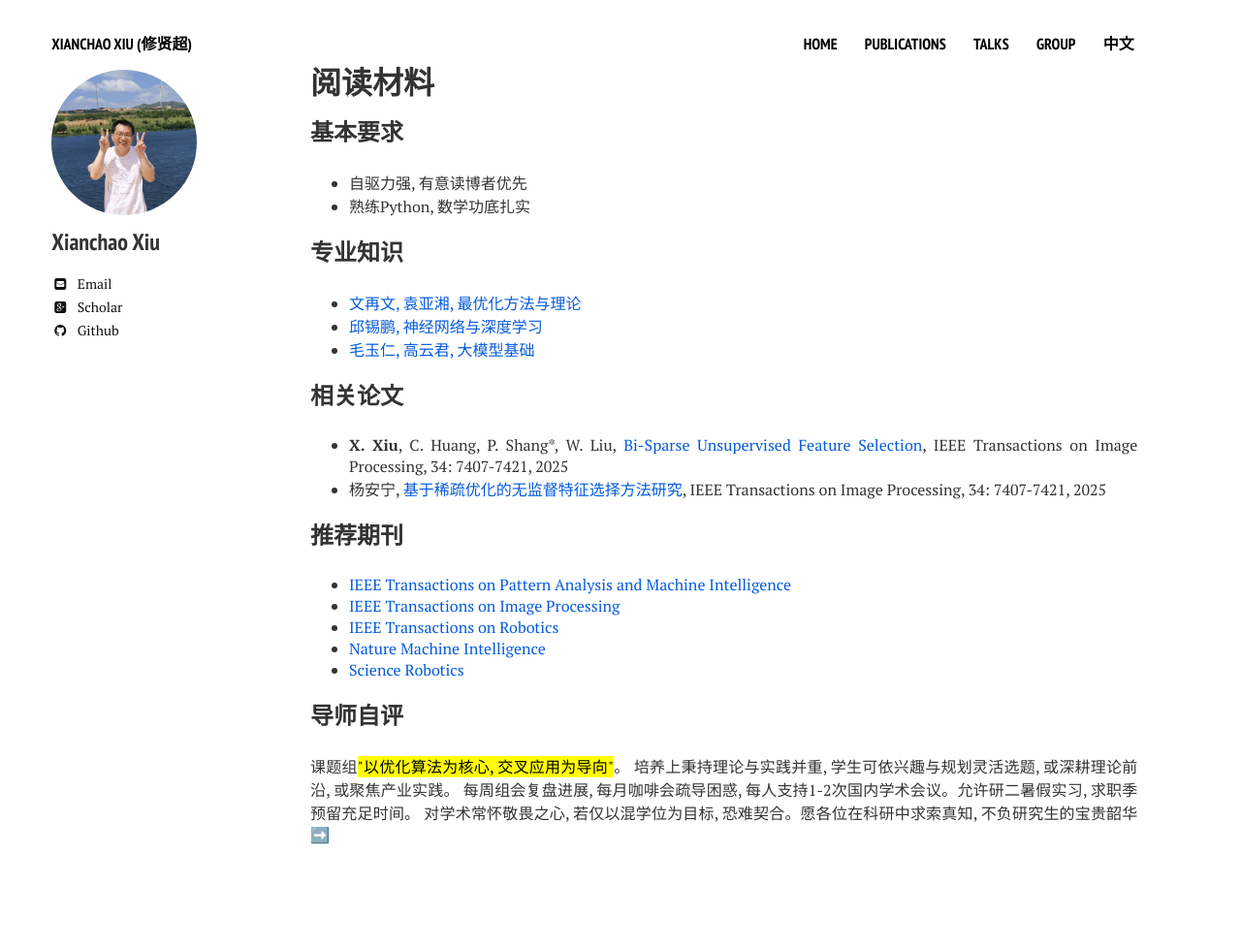
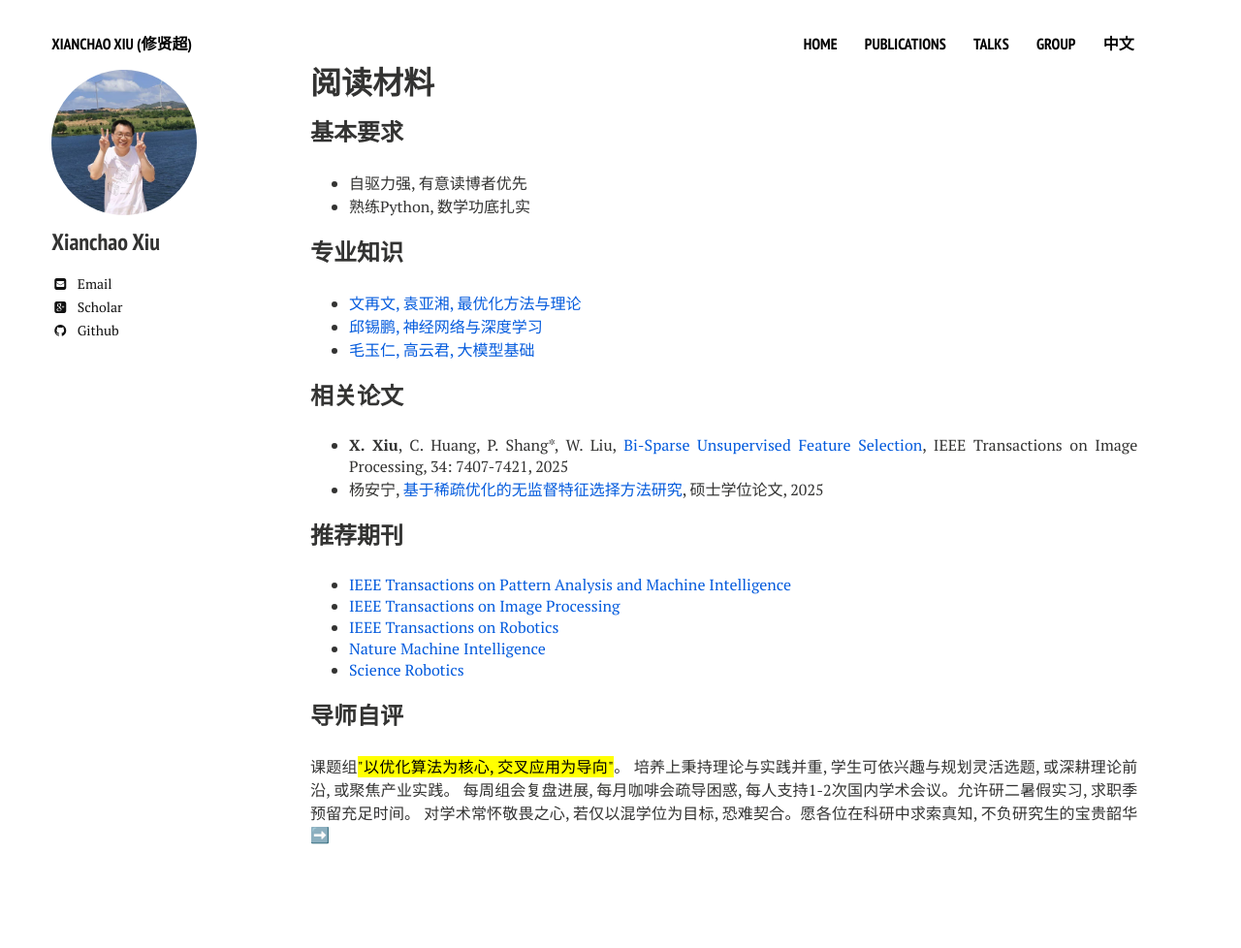
Before and after one commit to xianchaoxiu/xianchaoxiu.github.io, a Jekyll site: the page built from chinese/reading/index.md, in a window 1280 px wide. Shown: the whole page at 97% size. Built offline with Jekyll 4.4.1, drawn with Linux system fonts in a browser that asks for light colours; nearby versions of some CDN libraries.

Commit message:
Update index.md

```diff
--- a/chinese/reading/index.md
+++ b/chinese/reading/index.md
@@ -20,9 +20,7 @@ share: false
 
 ### 相关论文
 * <b>X. Xiu</b>, C. Huang, P. Shang*, W. Liu, <a href="https://doi.org/10.1109/TIP.2025.3620667" class="textlink" target="_blank">Bi-Sparse Unsupervised Feature Selection</a>, IEEE Transactions on Image Processing, 34: 7407-7421, 2025  <br>
-* 杨安宁, <a href="https://doi.org/10.1109/TIP.2025.3620667" class="textlink" target="_blank">基于稀疏优化的无监督特征选择方法研究</a>, IEEE Transactions on Image Processing, 34: 7407-7421, 2025  <br>
-
-
+* 杨安宁, <a href="../group/2025-Yang.pdf" class="textlink" target="_blank">基于稀疏优化的无监督特征选择方法研究</a>, 硕士学位论文, 2025  <br>
 
 
 ### 推荐期刊
```
